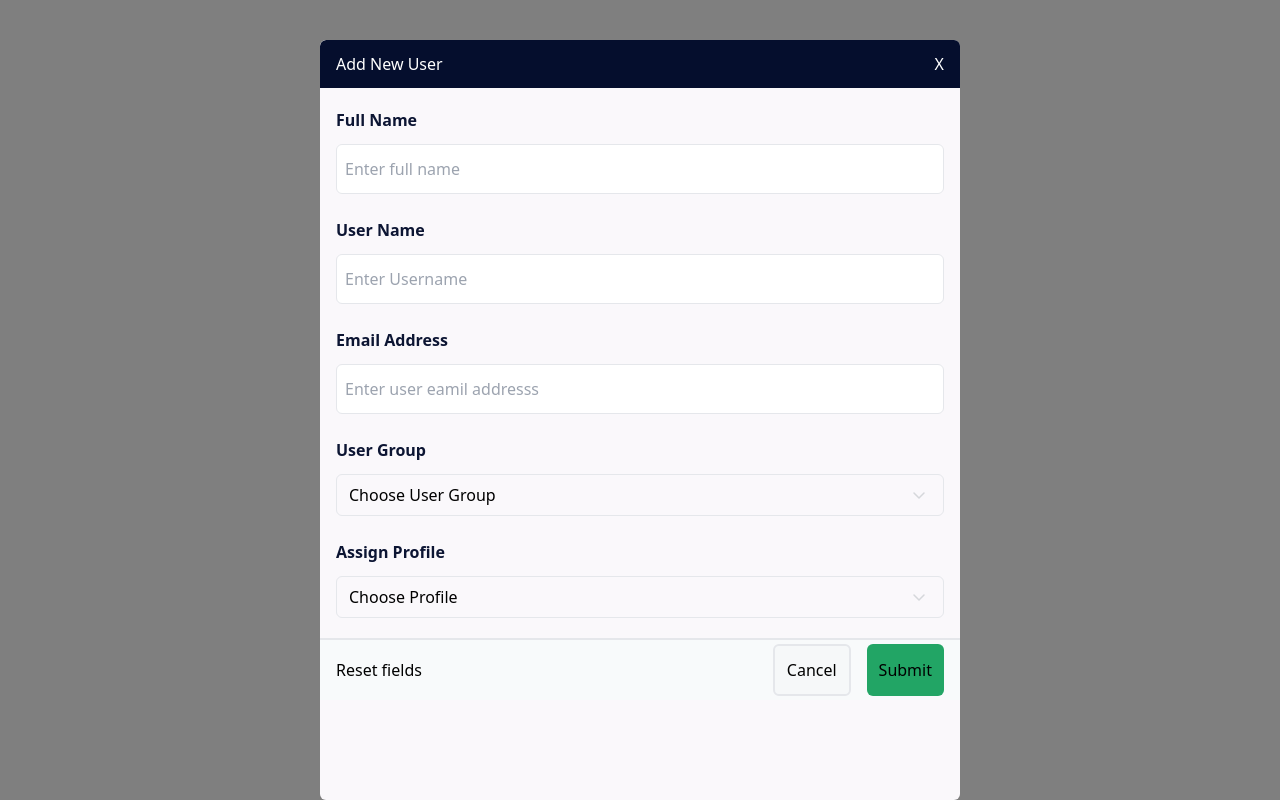
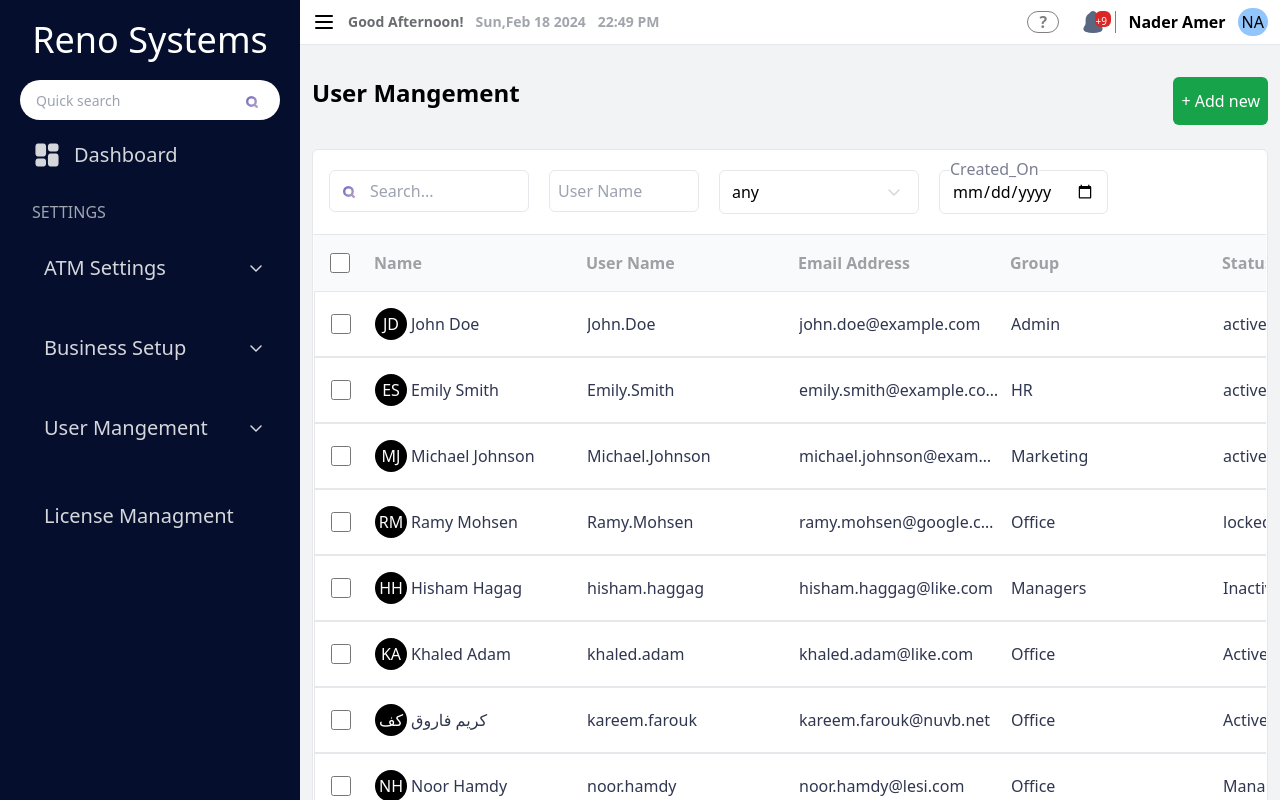
Before and after one commit to Thebrownboy/RenoSystemsDashboard, a React (Vite) app in the folder renosystemsdashboard/: page /home in a window 1280 px wide. Shown: the top 800 px of the page. Built offline with nearby package versions, Linux system fonts and the light colour scheme.

Commit message:
finishing the UI of the popup window

```diff
--- a/renosystemsdashboard/src/components/CustomizedSelect/CustomizedSelect.jsx
+++ b/renosystemsdashboard/src/components/CustomizedSelect/CustomizedSelect.jsx
@@ -45,14 +45,14 @@ function CustomizedSelect({
       <div
         className={`${
           showOptions ? "block" : "hidden"
-        } flex flex-col absolute z-50 w-full top-full left-0`}
+        } flex flex-col absolute z-50 w-full top-full left-0 rounded-md`}
       >
         {items.map((item, index) => {
           return (
             <div
               key={index}
               id={`${item}`}
-              className=" p-3 bg-white border-b-1 border hover:bg-blue-400"
+              className=" p-3 bg-white border-b-1 border hover:bg-blue-800 rounded-md"
               onClick={(e) => {
                 updateSelectValue(e.target.id);
                 updateShowOptions(false);
--- a/renosystemsdashboard/src/components/MainSection/MainSection.jsx
+++ b/renosystemsdashboard/src/components/MainSection/MainSection.jsx
@@ -1,10 +1,18 @@
-import React from "react";
+import React, { useEffect, useState } from "react";
 import Header from "../Header/Header";
 import UserMangment from "../UserManage/UserMangment";
 import MainCard from "../MainCard/MainCard";
 import Popup from "../Popup/Popup";
 
 function MainSection({ updateSideBarDisplay, sideBarDisplay }) {
+  const [showPopUp, updateShowPopup] = useState(false);
+  useEffect(() => {
+    if (showPopUp) {
+      document.body.style.overflow = "hidden";
+    } else {
+      document.body.style.overflow = "auto";
+    }
+  }, [showPopUp]);
   return (
     <div className="  bg-[#f1f3f5]">
       <Header
@@ -14,9 +22,9 @@ function MainSection({ updateSideBarDisplay, sideBarDisplay }) {
         sideBarDisplay={sideBarDisplay}
       />
 
-      <Popup />
+      {showPopUp && <Popup updateShowPopup={updateShowPopup} />}
 
-      <UserMangment />
+      <UserMangment updateShowPopup={updateShowPopup} />
       <MainCard />
     </div>
   );
--- a/renosystemsdashboard/src/components/Popup/Popup.jsx
+++ b/renosystemsdashboard/src/components/Popup/Popup.jsx
@@ -1,15 +1,22 @@
-import React from "react";
+import React, { useState } from "react";
 import CustomizedSelect from "../CustomizedSelect/CustomizedSelect";
 import styles from "./popup.module.css";
-function Popup() {
+function Popup({ updateShowPopup }) {
+  const [userGroupValue, updateUserGroupValue] = useState("Choose User Group");
+  const [userProfileValue, updateUserProfileValue] = useState("Choose Profile");
   return (
-    <div className="  flex justify-center   fixed top-0 left-0 bg-[#7F7F7F] w-screen h-full z-[40000000000]">
+    <div className="  flex justify-center   fixed top-0 left-0 bg-[#7F7F7F] bg-opacity-35 w-screen h-full z-[40000000000]">
       <div
         className={` overflow-scroll bg-[#FAF8FB] add-new-user-card w-1/2  rounded-md  mt-10 ${styles["popup"]}`}
       >
         <div className="card-header flex justify-between rounded-tl-md px-4 py-3 bg-[#050E2D]">
           <h2 className="text-white"> Add New User</h2>
-          <div className="text-white">X</div>
+          <div
+            onClick={() => updateShowPopup(false)}
+            className="text-white cursor-pointer"
+          >
+            X
+          </div>
         </div>
 
         <div className="bg-[#FAF8FB] px-4 flex flex-col gap-1">
@@ -57,8 +64,9 @@ function Popup() {
               User Group
             </label>
             <CustomizedSelect
-              selectValue={"Choose User Group"}
+              selectValue={userGroupValue}
               items={["one", "Two", "three"]}
+              updateSelectValue={updateUserGroupValue}
             />
           </div>
 
@@ -67,15 +75,19 @@ function Popup() {
               Assign Profile
             </label>
             <CustomizedSelect
-              selectValue={"Choose Profile"}
+              selectValue={userProfileValue}
               items={["one", "Two", "three"]}
+              updateSelectValue={updateUserProfileValue}
             />
           </div>
         </div>
         <div className=" mt-5 py-1 bg-[#F8FAFB] footer flex justify-between items-center  px-4  border-t-2 ">
-          <div className="reset">Reset fields</div>
+          <div className="reset underline cursor-pointer">Reset fields</div>
           <div className="buttons flex gap-4">
-            <button className=" p-3 rounded-md bg-[#f6f8f9] border-2">
+            <button
+              onClick={() => updateShowPopup(false)}
+              className=" p-3 rounded-md bg-[#f6f8f9] border-2"
+            >
               Cancel
             </button>
             <button className=" px-3  rounded-md bg-[#22A565]">Submit</button>
--- a/renosystemsdashboard/src/components/UserManage/UserMangment.jsx
+++ b/renosystemsdashboard/src/components/UserManage/UserMangment.jsx
@@ -1,11 +1,14 @@
 import React from "react";
 
-function UserMangment() {
+function UserMangment({ updateShowPopup }) {
   return (
     <div className=" flex justify-between p-3 mt-5">
       <h2 className=" text-2xl font-bold">User Mangement</h2>
       <div>
-        <button className=" bg-green-600 text-white rounded-md px-2 py-3">
+        <button
+          onClick={() => updateShowPopup(true)}
+          className=" bg-green-600 text-white rounded-md px-2 py-3"
+        >
           + Add new{" "}
         </button>
       </div>
```
